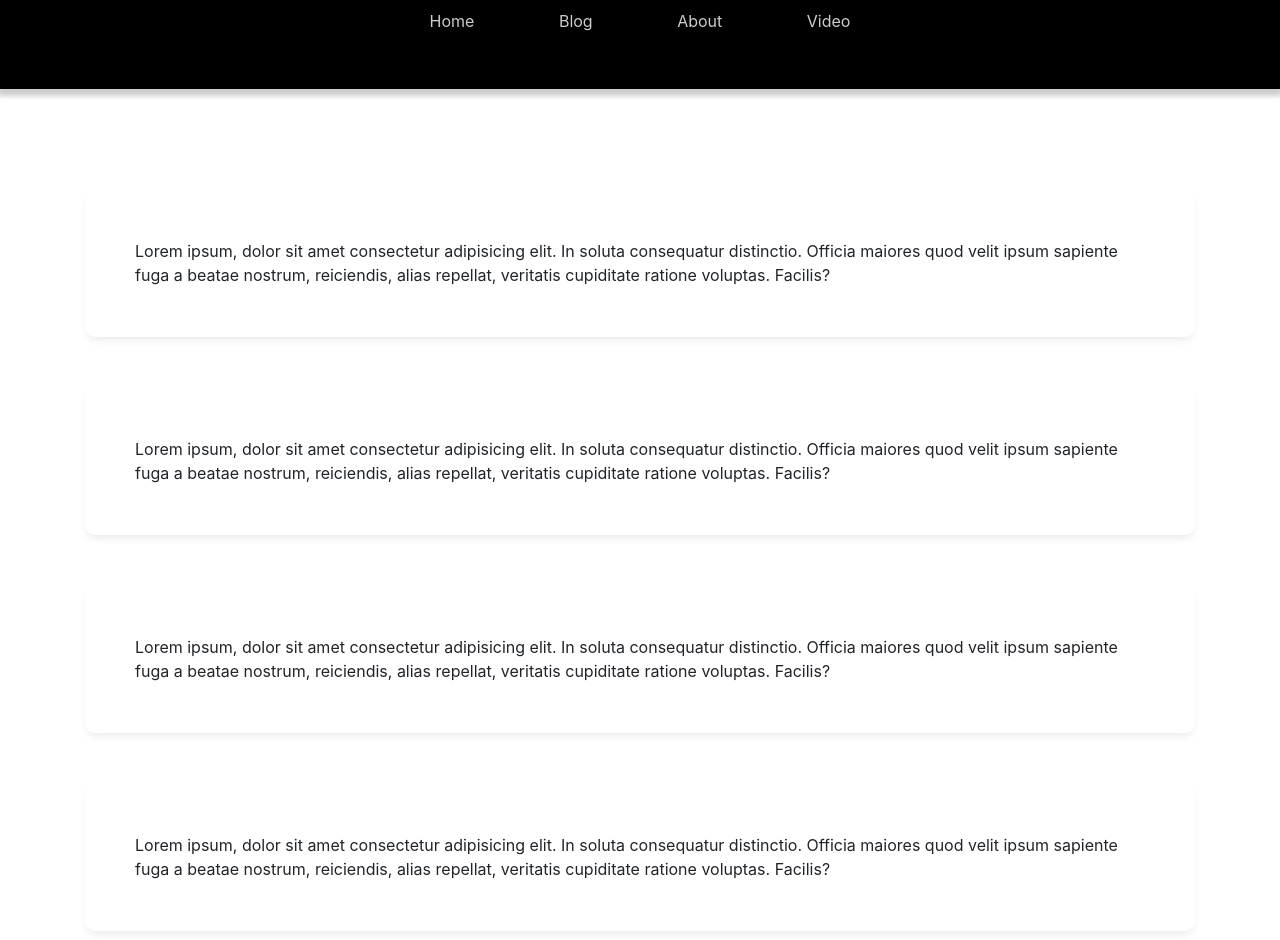
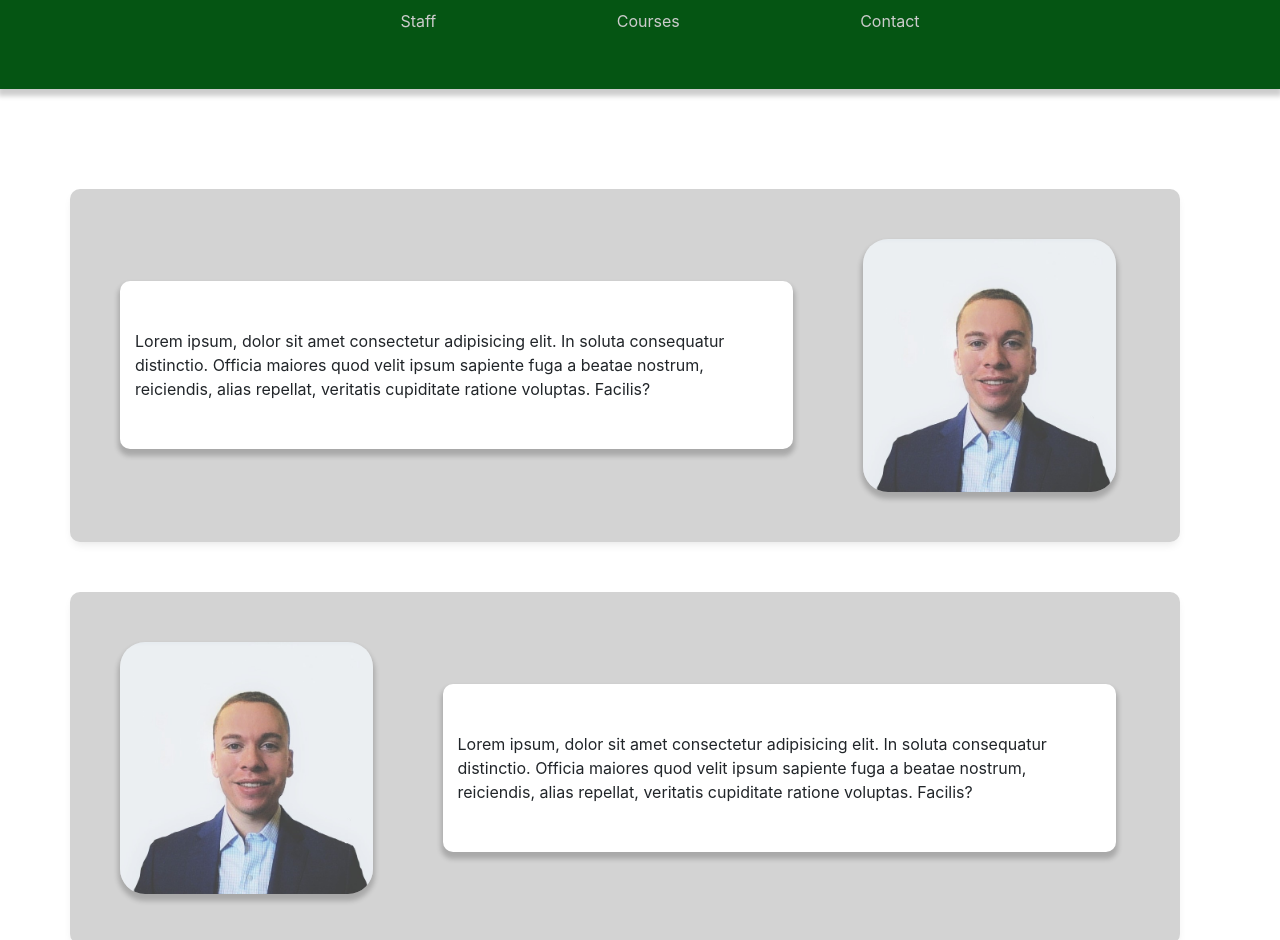
Before and after one commit to bricruz/NucampPortfolio, a website: page bottomnav.html in a window 1280 px wide. Shown: the part 711-1651 px from the top of the page. Drawn offline with nearby package versions, Linux system fonts and the light colour scheme.

Commit message:
Commit 2

```diff
--- a/bottomnav.css
+++ b/bottomnav.css
@@ -1,8 +1,4 @@
-*{
-    padding: 0;
-    margin: 0;
-    box-sizing: border-box;
-}
+
 body{
     font-family: verdana;
     background:#eee;
@@ -15,9 +11,7 @@ body{
 h1, h2{
     font-family: 'Roboto Mono', monospace;
 }
-#subheader{
-    margin-top:100px;
-}
+
 .main h1{
     font-size: 100px;
     position: absolute;
@@ -28,7 +22,7 @@ h1, h2{
 .nav{
     width: 100%;
     text-align: center;
-    background: black;
+    background: rgb(5, 85, 19);
     left: 0;
     box-shadow: 0 5px 5px 2px rgba(0,0,0,.2);
 }
@@ -52,7 +46,7 @@ h1, h2{
 }
 .nav ul li .nav-link:hover{
     color: #eee;
-    background: #333;
+    background: rgb(7, 105, 11);
 }
 .container{
     width: 70%;
@@ -63,8 +57,33 @@ h1, h2{
 .container .box{
     width: 100%;
     margin-top:50px;
+    margin-bottom: 50px;
     padding: 50px;
     background:#fff;
     border-radius: 10px;
     box-shadow:0 5px 10px -3px rgba(0,0,0,.1)
 }
+#blurb{
+    background-color: lightgray;
+}
+#inBlurb{
+    background-color: #fff;
+    border-radius: 10px;
+    box-shadow: 0 5px 5px 2px rgba(0,0,0,.2);
+}
+#me{
+    border-radius: 25px;
+    padding: 0;
+    margin-left: 70px;
+    margin-right: 0px;
+    padding-right:0px ;
+    box-shadow: 0 5px 5px 2px rgba(0,0,0,.2);
+}
+#me2{
+    border-radius: 25px;
+    padding: 0;
+    margin-right: 70px;
+    margin-left: 0px;
+    padding-left:0px ;
+    box-shadow: 0 5px 5px 2px rgba(0,0,0,.2);
+}
--- a/bottomnav.html
+++ b/bottomnav.html
@@ -17,69 +17,50 @@
     <div class="main">
         <div class="container">
             <div class=" row justify-content-center">
-                <img class="img-fluid mx-auto my d-block" src="BAlogo1.png" alt="">
-                <h1 class="display-1 d-block">Computer Science</h1>
+                <img class="img-fluid mx-auto d-block" src="BAlogo1.png" alt="">
+                <h2 class="display-3 mt-4">Academy of Information Technology</h1>
             </div>
         </div>
         <div class="container">
-            <div class="row justify-content-center mt-5">
+            <div class="row justify-content-center">
                 <h2 class="" id="subheader">Bryan Adams High School</h2>
             </div>
         </div>
 
-        <div class="nav bottom-nav justify-content-center">
+        <nav class="nav bottom-nav justify-content-center nav-pills nav-fill">
+            </ul>
+            <ul>
+                <li><a href="#" class="nav-item nav-link mx-5">Staff</a></li>
+                <li><a href="#" class="nav-item nav-link mx-5">Courses</a></li>
+                <li><a href="#" class="nav-item nav-link mx-5">Contact</a></li>
 
-            <ul>
-                <li><a href="#" class="nav-link">Home</a></li>
-                <li><a href="#" class="nav-link">Blog</a></li>
-                <li><a href="#" class="nav-link">About</a></li>
-                <li><a href="#" class="nav-link">Video</a></li>
             </ul>
 
-        </div>
+        </nav>
     </div>
 
     <div class="container">
-        <div class="box">
-            Lorem ipsum, dolor sit amet consectetur adipisicing elit. In soluta consequatur distinctio. Officia maiores
-            quod velit ipsum sapiente fuga a beatae nostrum, reiciendis, alias repellat, veritatis cupiditate ratione
-            voluptas. Facilis?
+        <div class="box row" id="blurb">
+            <div class="col-8 my-auto py-5" id="inBlurb">
+                Lorem ipsum, dolor sit amet consectetur adipisicing elit. In soluta consequatur distinctio. Officia
+                maiores
+                quod velit ipsum sapiente fuga a beatae nostrum, reiciendis, alias repellat, veritatis cupiditate
+                ratione
+                voluptas. Facilis?
+            </div>
+            <img id="me" class="col-3" src="Me.jpg" alt="">
         </div>
-        <div class="box">
-            Lorem ipsum, dolor sit amet consectetur adipisicing elit. In soluta consequatur distinctio. Officia maiores
-            quod velit ipsum sapiente fuga a beatae nostrum, reiciendis, alias repellat, veritatis cupiditate ratione
-            voluptas. Facilis?
+        <div class="box row" id="blurb">
+            <img id="me2" class="col-3" src="Me.jpg" alt="">
+            <div class="col-8 my-auto py-5" id="inBlurb">
+                Lorem ipsum, dolor sit amet consectetur adipisicing elit. In soluta consequatur distinctio. Officia
+                maiores
+                quod velit ipsum sapiente fuga a beatae nostrum, reiciendis, alias repellat, veritatis cupiditate
+                ratione
+                voluptas. Facilis?
+            </div>
         </div>
-        <div class="box">
-            Lorem ipsum, dolor sit amet consectetur adipisicing elit. In soluta consequatur distinctio. Officia maiores
-            quod velit ipsum sapiente fuga a beatae nostrum, reiciendis, alias repellat, veritatis cupiditate ratione
-            voluptas. Facilis?
-        </div>
-        <div class="box">
-            Lorem ipsum, dolor sit amet consectetur adipisicing elit. In soluta consequatur distinctio. Officia maiores
-            quod velit ipsum sapiente fuga a beatae nostrum, reiciendis, alias repellat, veritatis cupiditate ratione
-            voluptas. Facilis?
-        </div>
-        <div class="box">
-            Lorem ipsum, dolor sit amet consectetur adipisicing elit. In soluta consequatur distinctio. Officia maiores
-            quod velit ipsum sapiente fuga a beatae nostrum, reiciendis, alias repellat, veritatis cupiditate ratione
-            voluptas. Facilis?
-        </div>
-        <div class="box">
-            Lorem ipsum, dolor sit amet consectetur adipisicing elit. In soluta consequatur distinctio. Officia maiores
-            quod velit ipsum sapiente fuga a beatae nostrum, reiciendis, alias repellat, veritatis cupiditate ratione
-            voluptas. Facilis?
-        </div>
-        <div class="box">
-            Lorem ipsum, dolor sit amet consectetur adipisicing elit. In soluta consequatur distinctio. Officia maiores
-            quod velit ipsum sapiente fuga a beatae nostrum, reiciendis, alias repellat, veritatis cupiditate ratione
-            voluptas. Facilis?
-        </div>
-        <div class="box">
-            Lorem ipsum, dolor sit amet consectetur adipisicing elit. In soluta consequatur distinctio. Officia maiores
-            quod velit ipsum sapiente fuga a beatae nostrum, reiciendis, alias repellat, veritatis cupiditate ratione
-            voluptas. Facilis?
-        </div>
+
     </div>
     <script src="node_modules/jquery/dist/jquery.slim.min.js"></script>
     <script src="node_modules/popper.js/dist/umd/popper.min.js"></script>
--- a/portfolio.css
+++ b/portfolio.css
@@ -42,6 +42,7 @@ h1, h2{
     list-style-type: none;
     display: inline-block;
     padding: 20px;
+
 }
 .nav ul li .nav-link{
     text-decoration: none;
@@ -52,3 +53,6 @@ h1, h2{
     color: #eee;
     background: #333;
 }
+.nav-items{
+
+}
```
Also changed, not shown: BAlogo3.jpg (added), Me.jpg (added), bryanadams.png (added).
